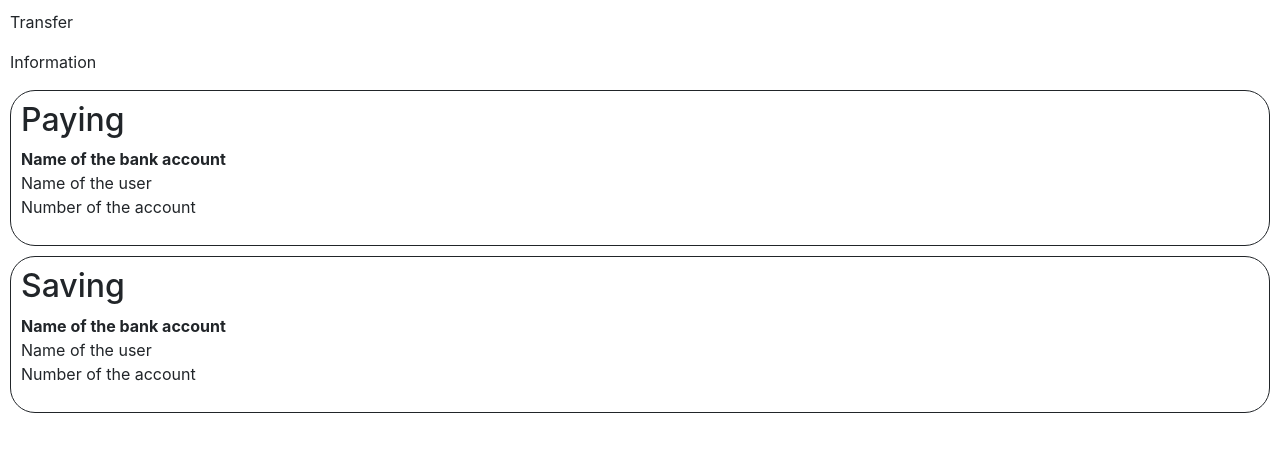
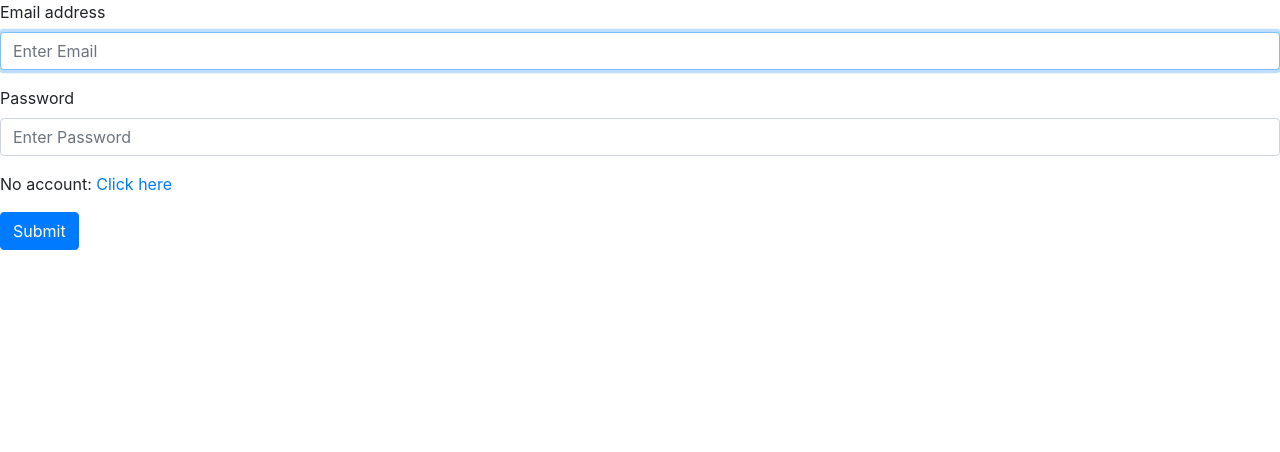
Before and after one commit to MikevanHuizen2912/capstone, a Django app: page / in a window 1280 px wide. Shown: the part 56-508 px from the top of the page. Run offline with Django 4.2, Linux system fonts and the light colour scheme.

Commit message:
Create a simple login form

```diff
--- a/bank/static/bank/styles.css
+++ b/bank/static/bank/styles.css
@@ -16,3 +16,7 @@
 #index_actions{
     margin: 10px;
 }
+
+#login_message {
+    color: red;
+}
--- /dev/null
+++ b/bank/templates/bank/login.html
@@ -0,0 +1,24 @@
+{% extends "bank/layout.html" %}
+{% load static %}
+
+{% block body %}
+    {% if message %}
+        <div id="login_message">{{ message }}</div>
+    {% endif %}
+
+    <form id="login_form" action="{% url 'login' %}" method="POST">
+        {% csrf_token %}
+        <div class="form-group">
+            <label for="email_input">Email address</label>
+            <input class="form-control" id="email_input" name="email" type="email" placeholder="Enter Email" autofocus>
+        </div>
+        <div class="form-group">
+            <label for="password_input">Password</label>
+            <input class="form-control" id="email_input" name="password" type="password" placeholder="Enter Password" >
+        </div>
+        <div>
+            <p>No account: <a href="{% url 'register'%}">Click here</a></p>
+        </div>
+        <button type="submit" class="btn btn-primary">Submit</button>
+    </form>
+{% endblock %}
--- /dev/null
+++ b/bank/templates/bank/register.html
@@ -0,0 +1,5 @@
+{% extends "bank/layout.html" %}
+{% load static %}
+
+{% block body %}
+{% endblock %}
--- a/bank/urls.py
+++ b/bank/urls.py
@@ -3,5 +3,7 @@ from django.urls import path
 from . import views
 
 urlpatterns = [
-    path("", views.index, name="index")
+    path("", views.index, name="index"),
+    path("login", views.login, name="login"),
+    path("register", views.register, name="register")
 ]
--- a/bank/views.py
+++ b/bank/views.py
@@ -1,5 +1,29 @@
+from django.shortcuts import HttpResponse, HttpResponseRedirect, render
+from django.contrib.auth import authenticate, login, logout
 from django.shortcuts import render
+from django.urls import reverse
 
 # Create your views here.
 def index(request):
-    return render(request, "bank/index.html")
+    if request.user.is_authenticated:
+        return render(request, "bank/index.html")
+    else:
+        return login(request)
+
+def login(request):
+    if request.method == "POST":
+        email = request.POST["email"]
+        password = request.POST["password"]
+        user = authenticate(request, username=email, password=password)
+        if user is not None:
+            login(request, user)
+            return HttpResponseRedirect(reverse("index"))
+        else:
+            return render(request, "bank/login.html", {
+                "message": "The password or email that was entered was incorrect!"
+            })
+
+    return render(request, "bank/login.html")
+
+def register(request):
+    return render(request, "bank/register.html")
```
